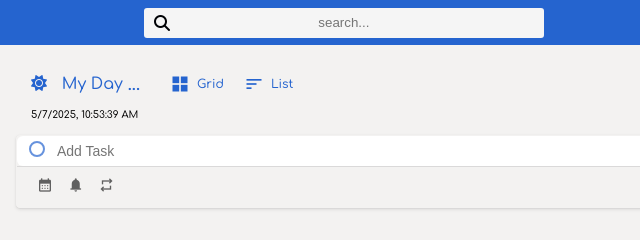
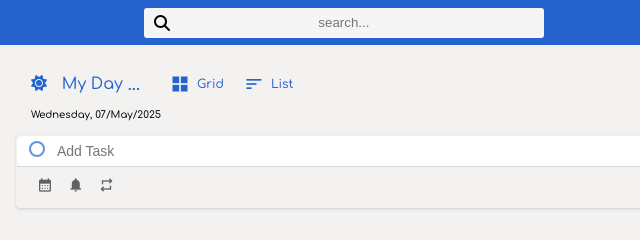
Before and after one commit to phatphea/ToDoApp, a plain HTML site: page index.html in a window 1280 px wide. Shown: the top 240 px of the page, 274-914 px from the left. Drawn offline with nearby package versions, Linux system fonts and the light colour scheme.

Commit message:
Modify date diplay in js

```diff
--- a/app.js
+++ b/app.js
@@ -81,3 +81,34 @@ updateButtonState();
 
 // Call the function whenever the input value changes
 newTaskInput.addEventListener("input", updateButtonState);
+
+function updateDateTime() {
+  const now = new Date();
+  const options = {
+    weekday: "long",
+    year: "numeric",
+    month: "short",
+    day: "numeric",
+  };
+  const formattedDate = now
+    .toLocaleDateString("en-US", options)
+    .replace(/,/g, ""); // Remove commas
+  const day = formattedDate.split(" ")[0];
+  const monthDayYear = formattedDate.split(" ").slice(1).join("/");
+  const dateTimeString = `${day}, ${
+    now.getDate() < 10 ? "0" : ""
+  }${now.getDate()}/${now.toLocaleDateString("en-US", {
+    month: "short",
+  })}/${now.getFullYear()}`;
+
+  // Select all elements with class "date"
+  const dateElements = document.querySelectorAll(".date");
+
+  // Loop through and update each one
+  dateElements.forEach(function (el) {
+    el.textContent = dateTimeString;
+  });
+}
+
+updateDateTime();
+setInterval(updateDateTime, 1000);
--- a/index.html
+++ b/index.html
@@ -194,22 +194,5 @@
     </div>
 
     <script src="app.js"></script>
-    <script>
-      function updateDateTime() {
-        const now = new Date();
-        const dateTimeString = now.toLocaleString();
-
-        // Select all elements with class "date"
-        const dateElements = document.querySelectorAll(".date");
-
-        // Loop through and update each one
-        dateElements.forEach(function (el) {
-          el.textContent = dateTimeString;
-        });
-      }
-
-      updateDateTime();
-      setInterval(updateDateTime, 1000);
-    </script>
   </body>
 </html>
```
